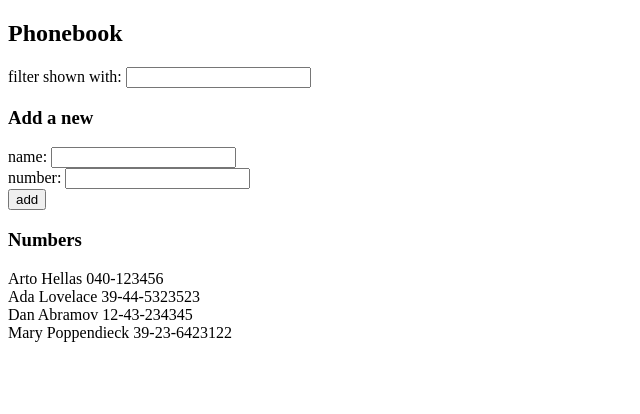
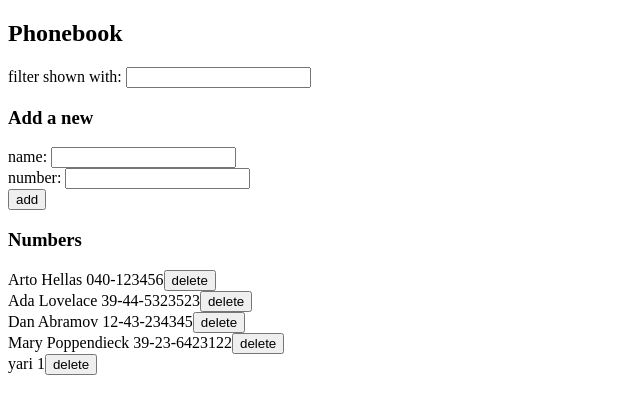
Before and after one commit to yarijky/fullstack-open, a React (Vite) app in the folder part2/phonebook/: page / in a window 1280 px wide. Shown: the top 414 px of the page, without its empty margins (0-640 px from the left). Built offline with nearby package versions, Linux system fonts and the light colour scheme; data requests are answered from the project's data file.

Commit message:
exercises 2.12-2.15

```diff
--- a/part2/phonebook/db.json
+++ b/part2/phonebook/db.json
@@ -1,24 +1,29 @@
 {
-  "persons":[
+  "persons": [
     {
       "name": "Arto Hellas",
       "number": "040-123456",
-      "id": 1
+      "id": "1"
     },
     {
       "name": "Ada Lovelace",
       "number": "39-44-5323523",
-      "id": 2
+      "id": "2"
     },
     {
       "name": "Dan Abramov",
       "number": "12-43-234345",
-      "id": 3
+      "id": "3"
     },
     {
       "name": "Mary Poppendieck",
       "number": "39-23-6423122",
-      "id": 4
+      "id": "4"
+    },
+    {
+      "name": "yari",
+      "number": "1",
+      "id": "5"
     }
   ]
 }
--- a/part2/phonebook/src/App.jsx
+++ b/part2/phonebook/src/App.jsx
@@ -2,57 +2,71 @@ import { useEffect, useState } from "react";
 import Filter from "./components/Filter";
 import PersonForm from "./components/PersonForm";
 import Persons from "./components/Persons";
-import axios from "axios";
+import personsService from "./services/persons";
 
 const App = () => {
   const [persons, setPersons] = useState([]);
 
   useEffect(() => {
-    const eventHandler = (response) => {
+    personsService.getAll().then((response) => {
       setPersons(response.data);
-    };
-
-    const promise = axios.get("http://localhost:3001/persons");
-    promise.then(eventHandler);
+    });
   }, []);
 
-  const [newPerson, setNewPerson] = useState({ name: "", number: "", id: "" });
+  const [newPerson, setNewPerson] = useState({ name: "", number: ""});
   const [filter, setFilter] = useState("");
 
-  const handleOnClick = () => {
+  const onAdd = () => {
     event.preventDefault();
-    if (
-      persons.find(
-        (person) =>
-          person === newPerson.name && person.number === newPerson.number
-      )
-    ) {
-      alert(`${newPerson.name} is already added to phonebook`);
+    const putPerson = persons.find(person =>person.name === newPerson.name)
+    if (putPerson) {
+      if (
+        window.confirm(
+          `${newPerson.name} is already added to phonebook, replace the old number with a new one?`
+        )
+      ) {
+        personsService.update(putPerson.id, newPerson).then((response) => {
+          setPersons(persons.map(person => person.id !== putPerson.id ? person : response.data))
+        });
+      }
     } else {
-      const newPersonas = persons.concat(newPerson);
-      setPersons(newPersonas);
-      setNewPerson({ name: "", number: "", id: "" });
+      personsService.create(newPerson).then((response) => {
+        setPersons(persons.concat(response.data));
+        setNewPerson({ name: "", number: ""});
+      });
     }
   };
 
-  const handleNameChange = (event) => {
+  const onName = (event) => {
     setNewPerson({
       ...newPerson,
       name: event.target.value,
-      id: persons.length,
     });
   };
 
-  const handleNumberChange = (event) => {
+  const onNumber = (event) => {
     setNewPerson({
       ...newPerson,
       number: event.target.value,
-      id: persons.length,
     });
   };
 
   const handleFilterChange = (event) => {
     setFilter(event.target.value);
+  };
+
+  const onDelete = (person) => {
+    if (window.confirm(`Delete ${person.name} ?`)) {
+      personsService.deletePerson(person.id).then((response) => {
+        setPersons(
+          persons.filter((person) => {
+            if (person.id !== response.data.id) {
+              return person;
+            }
+          })
+        );
+      });
+    }
   };
 
   const dataFiltred = filter
@@ -69,12 +83,12 @@ const App = () => {
       <PersonForm
         name={newPerson.name}
         number={newPerson.number}
-        onChangeName={handleNameChange}
-        onChangeNumber={handleNumberChange}
-        onClick={handleOnClick}
+        onChangeName={onName}
+        onChangeNumber={onNumber}
+        onClick={onAdd}
       />
       <h3>Numbers</h3>
-      <Persons data={dataFiltred} />
+      <Persons data={dataFiltred} onDelete={onDelete} />
     </div>
   );
 };
--- a/part2/phonebook/src/components/Persons.jsx
+++ b/part2/phonebook/src/components/Persons.jsx
@@ -1,11 +1,14 @@
-const Persons = ({ data }) => {
+const Persons = ({ data, onDelete }) => {
   {
     return data.map((person) => {
-      return (
-        <div key={person.id}>
-          {person.name} {person.number}
-        </div>
-      );
+      if (person.name) {
+        return (
+          <div key={person.id}>
+            {person.name} {person.number}
+            <button onClick={() => onDelete(person)}>delete</button>
+          </div>
+        );
+      }
     });
   }
 };
--- /dev/null
+++ b/part2/phonebook/src/services/persons.js
@@ -0,0 +1,25 @@
+import axios from 'axios'
+const baseUrl = 'http://localhost:3001/persons'
+
+const getAll = () => {
+  return axios.get(baseUrl)
+}
+
+const create = newObject => {
+  return axios.post(baseUrl, newObject)
+}
+
+const update = (id, newObject) => {
+  return axios.put(`${baseUrl}/${id}`, newObject)
+}
+
+const deletePerson = (id) => {
+  return axios.put(`${baseUrl}/${id}`)
+}
+
+export default {
+  getAll: getAll,
+  create: create,
+  update: update,
+  deletePerson: deletePerson
+}
```
